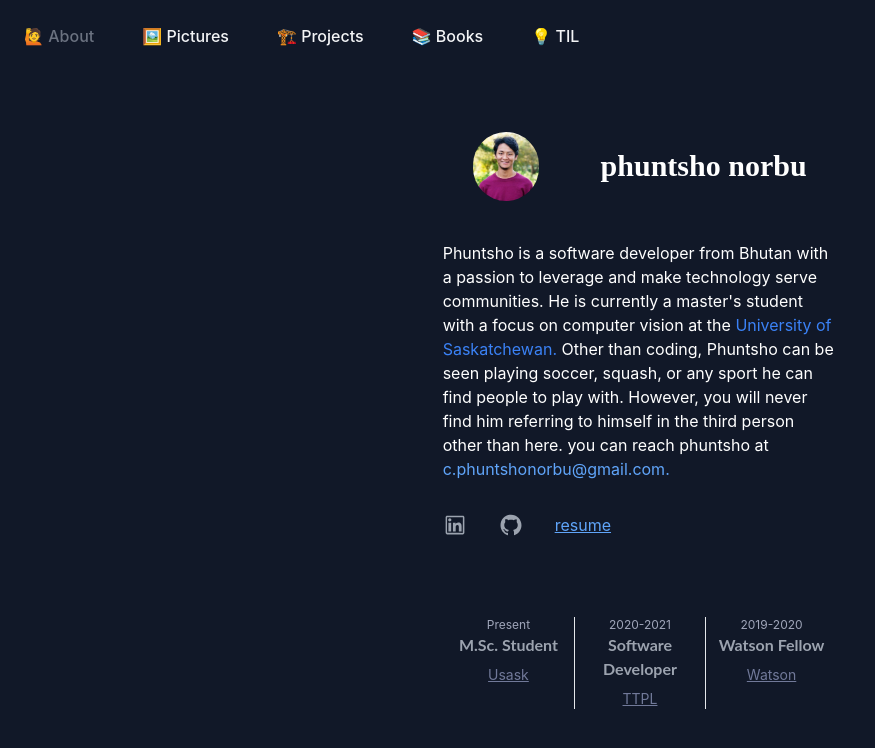
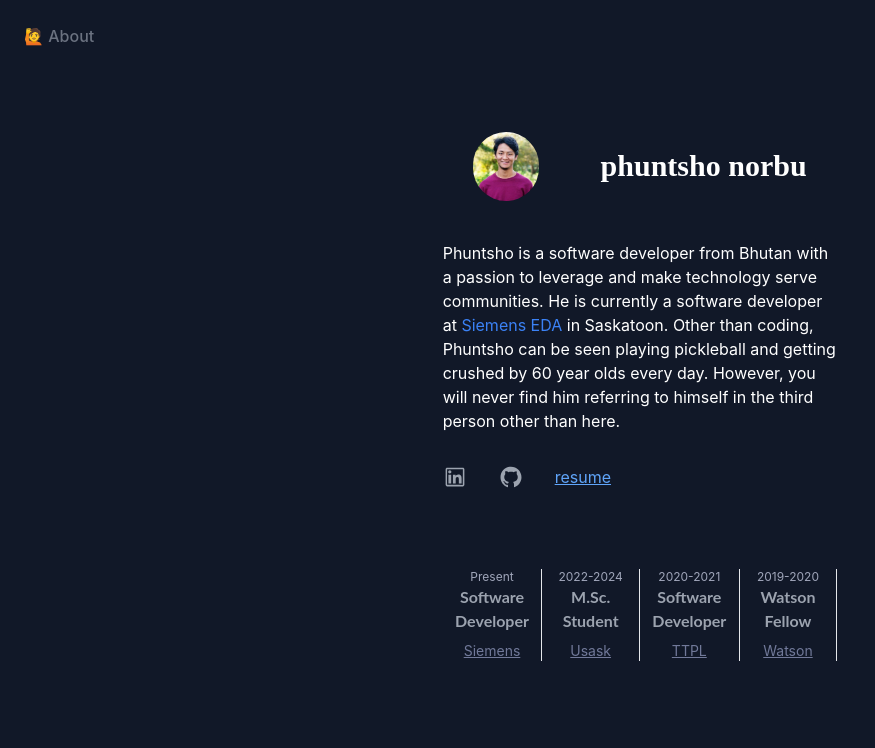
Before and after one commit to phuens/portfolio, a React (Create React App) app: page / in a window 1280 px wide. Shown: the top 748 px of the page, without its empty margins (0-875 px from the left). Built offline with nearby package versions, Linux system fonts and the light colour scheme.

Commit message:
updated only to homepage about page

```diff
--- a/src/constant/constants.jsx
+++ b/src/constant/constants.jsx
@@ -2,10 +2,10 @@ import { AiOutlineLinkedin, AiOutlineGithub } from 'react-icons/ai';
 
 export const NAVIGATION = [
     { text: 'About', icon: '🙋' },
-    { text: 'Pictures', icon: '🖼️' },
-    { text: 'Projects', icon: '🏗️' },
-    { text: 'Books', icon: '📚' },
-    { text: 'TIL', icon: '💡' },
+    // { text: 'Pictures', icon: '🖼️' },
+    // { text: 'Projects', icon: '🏗️' },
+    // { text: 'Books', icon: '📚' },
+    // { text: 'TIL', icon: '💡' },
 ];
 
 export const SOCIAL_MEDIA = [
@@ -23,6 +23,16 @@ export const SOCIAL_MEDIA = [
 export const ABOUT = [
     {
         year: 'Present',
+        position: 'Software Developer',
+        description: 'Computer Science',
+        url: 'https://eda.sw.siemens.com/en-US/',
+        company: 'Siemens EDA',
+        image: '../asset/images/about/watson.png',
+        country: 'Canada',
+        shortForm: 'Siemens',
+    },
+    {
+        year: '2022-2024',
         position: 'M.Sc. Student',
         description: 'Computer Science',
         url: 'https://www.cs.usask.ca/',
--- a/src/view/about.jsx
+++ b/src/view/about.jsx
@@ -24,15 +24,12 @@ export default function About() {
 
                 <div className="my-4 ">
                     Phuntsho is a software developer from Bhutan with a passion to leverage and make
-                    technology serve communities. He is currently a master's student with a focus on
-                    computer vision at the{' '}
-                    <a href="https://www.usask.ca/" target="_" className="text-blue-500">
-                        University of Saskatchewan.
-                    </a>{' '}
-                    Other than coding, Phuntsho can be seen playing soccer, squash, or any sport he
-                    can find people to play with. However, you will never find him referring to
-                    himself in the third person other than here. you can reach phuntsho at
-                    <span className="text-blue-400 "> c.phuntshonorbu@gmail.com.</span>
+                    technology serve communities. He is currently a software developer at {' '}
+                    <a href="https://eda.sw.siemens.com/en-US/" target="_" className="text-blue-500">
+                     Siemens EDA
+                    </a> in Saskatoon.
+                    Other than coding, Phuntsho can be seen playing pickleball and getting crushed by 60 year olds every day. However, you will never find him referring to
+                    himself in the third person other than here.
                 </div>
             </div>
 
--- a/src/view/homepage.jsx
+++ b/src/view/homepage.jsx
@@ -1,10 +1,10 @@
 import React, { useState} from 'react';
 import Navbar from '../component/navbar';
 import About from '../view/about';
-import Gallery from '../view/pictures';
-import Projects from '../view/projects';
-import Books from '../view/book';
-import TIL from '../view/TIL'
+// import Gallery from '../view/pictures';
+// import Projects from '../view/projects';
+// import Books from '../view/book';
+// import TIL from '../view/TIL'
 
 
 export default function Homepage() {
@@ -30,33 +30,33 @@ export default function Homepage() {
                                         <About />
                                     </div>
                                 );
-                            case 'Projects':
-                                return (
-                                    <div className="w-full my-16 pb-20 px-6 md:w-6/12">
-                                        <Projects />
-                                    </div>
-                                );
+                            // case 'Projects':
+                            //     return (
+                            //         <div className="w-full my-16 pb-20 px-6 md:w-6/12">
+                            //             <Projects />
+                            //         </div>
+                            //     );
 
-                            case 'Books':
-                                return (
-                                    <div className="w-full w-full md:w-10/12 mt-20">
-                                        <Books />
-                                    </div>
-                                );
+                            // case 'Books':
+                            //     return (
+                            //         <div className="w-full w-full md:w-10/12 mt-20">
+                            //             <Books />
+                            //         </div>
+                            //     );
 
-                            case 'Pictures':
-                                return (
-                                    <div className="w-full mt-20 h-screen px-3 sm:w-full md:w-10/12">
-                                        <Gallery />
-                                    </div>
-                                );
+                            // case 'Pictures':
+                            //     return (
+                            //         <div className="w-full mt-20 h-screen px-3 sm:w-full md:w-10/12">
+                            //             <Gallery />
+                            //         </div>
+                            //     );
 
-                                case 'TIL':
-                                    return (
-                                        <div className="w-full mt-16 mb-12 px-4 md:w-10/12">
-                                            <TIL />
-                                        </div>
-                                    );
+                            //     case 'TIL':
+                            //         return (
+                            //             <div className="w-full mt-16 mb-12 px-4 md:w-10/12">
+                            //                 <TIL />
+                            //             </div>
+                                    // );
 
                             default:
                                 return (
```
Also changed, not shown: 1 other file (tests, documents, lock files or other folders).
